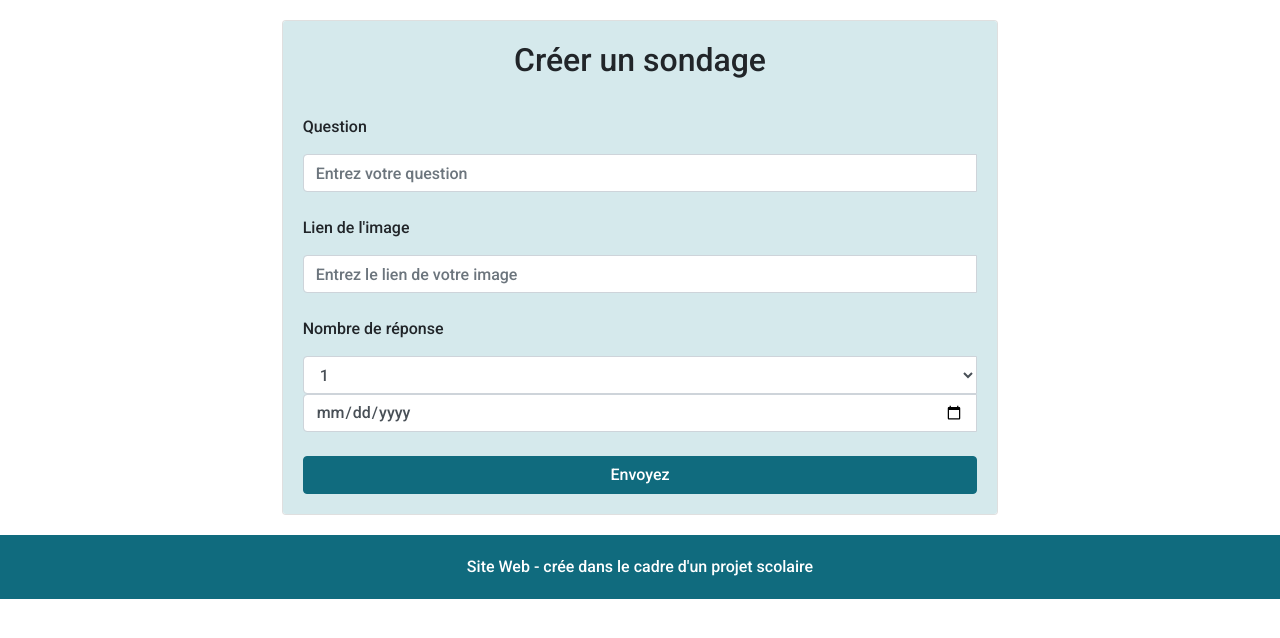
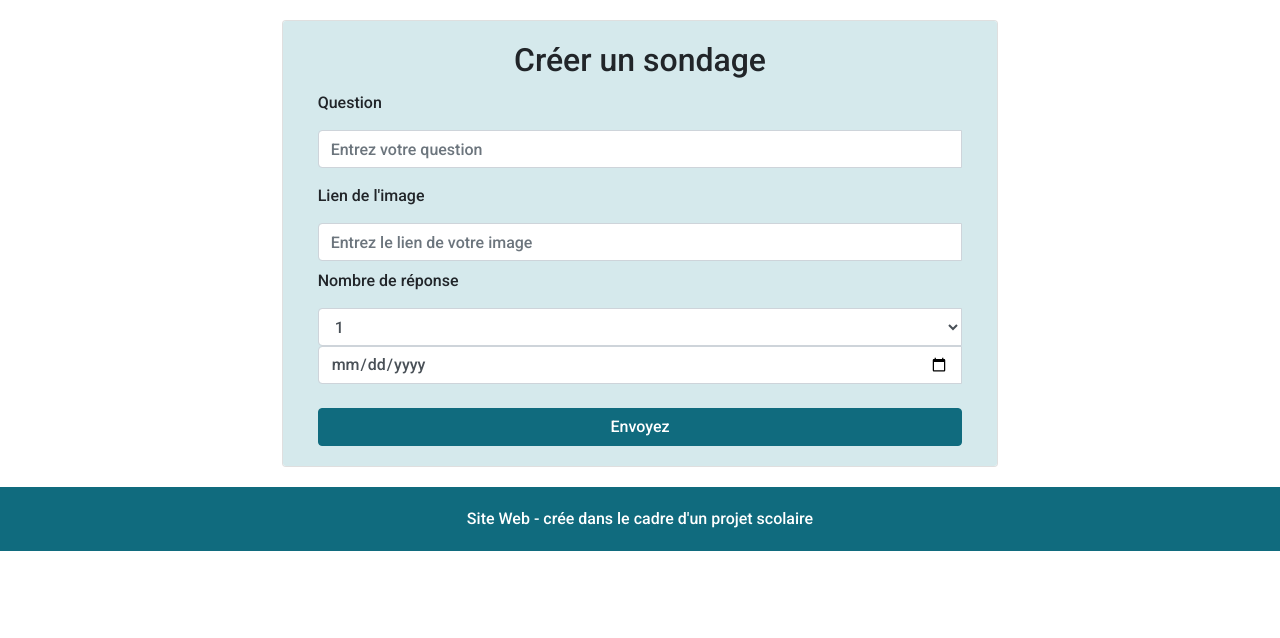
Before and after one commit to Karen160/Projet-php, a PHP site: page /App/View/newSondage.php in a window 1280 px wide. Shown: the part 100-738 px from the top of the page. Run offline with PHP 8.4, Linux system fonts and the light colour scheme; some libraries are stand-ins or nearby versions.

Commit message:
sign form

```diff
--- a/App/View/newSondage.php
+++ b/App/View/newSondage.php
@@ -6,18 +6,17 @@ include '../../inc/header.inc.php'; ?>
         <div class="card position-static">
             <div class="card-body">
                 <h2 class="card-title">Créer un sondage</h2>
-                    <div class="row ">
-                            <div class="col-sm-12 mt-4">
+                <div class="  col-sm-12 mt-2">
                     <label for="form_name ">Question</label>
-                                <input id="form_name" type="text" name="question" class="form-control" placeholder="Entrez votre question" required="required" data-error="La question est requise.">
+                    <input type="text" name="question" class="form-control" placeholder="Entrez votre question" required="required" data-error="La question est requise.">
                 </div>
-                            <div class="col-sm-12 mt-4">
+                <div class="  col-sm-12 mt-3">
                     <label for="form_name ">Lien de l'image</label>
-                                <input id="form_name" type="text" name="image" class="form-control" placeholder="Entrez le lien de votre image" required="required" data-error="L'image est requise.">
+                    <input type="text" name="image" class="form-control" placeholder="Entrez le lien de votre image" required="required" data-error="L'image est requise.">
                 </div>
-                            <div class="col-sm-12 mt-4">
+                <div class="  col-sm-12 mt-2">
                     <label for="form_name ">Nombre de réponse</label>
-                                <select id="form_name" type="text" name="nbquestion" class="form-control" placeholder="Choisissez le nombre de réponse" required="required" data-error="Le nombre de réponse est requis.">
+                    <select  type="text" name="nbquestion" class="form-control" placeholder="Choisissez le nombre de réponse" required="required" data-error="Le nombre de réponse est requis.">
                         <option value="1" selected>1</option>
                         <option value="2">2</option>
                         <option value="3">3</option>
@@ -30,12 +29,11 @@ include '../../inc/header.inc.php'; ?>
                         <option value="10">10</option>
                 </div>
                 <div class="col-sm-12 mt-4">
-                                <label for="form_name ">Date d'expiration</label>
-                                <input id="form_name" type="date" name="date" class="form-control" placeholder="Choisissez la date d'expiration" required="required" data-error="La date d'expiration est requise.">
+                    <label for="form_name">Date d'expiration</label>
+                    <input  type="date" name="date" class="form-control" placeholder="Choisissez la date d'expiration" required="required" data-error="La date d'expiration est requise.">
                 </div>
-                            <div class="col-sm-12 mt-4 offset-ms-4">
+                <div class="  col-sm-12 mt-4 offset-ms-4">
                     <button class="btn btn-info btn-block active" >Envoyez</button>
-                            </div>
                 </div>
             </div>
         </div>
--- a/public/Asset/css/sign.css
+++ b/public/Asset/css/sign.css
@@ -3,6 +3,7 @@
 }
 .card{
     z-index: -1;
+    position: static;
 }
 #signMain{
     height: 75.7vh;
```
Also changed, not shown: App/View/signView.php (+7 -4 lines). Lines whose indentation alone changed are shown as unchanged.
